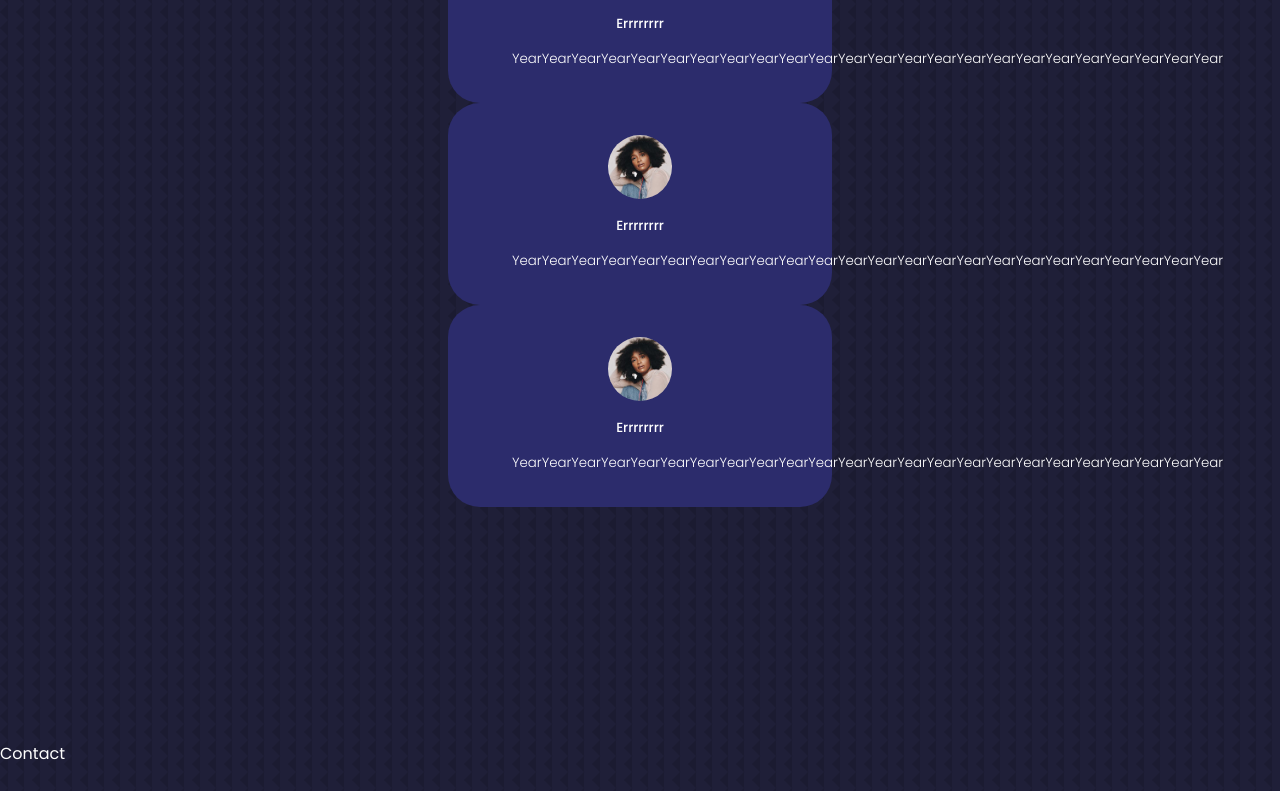
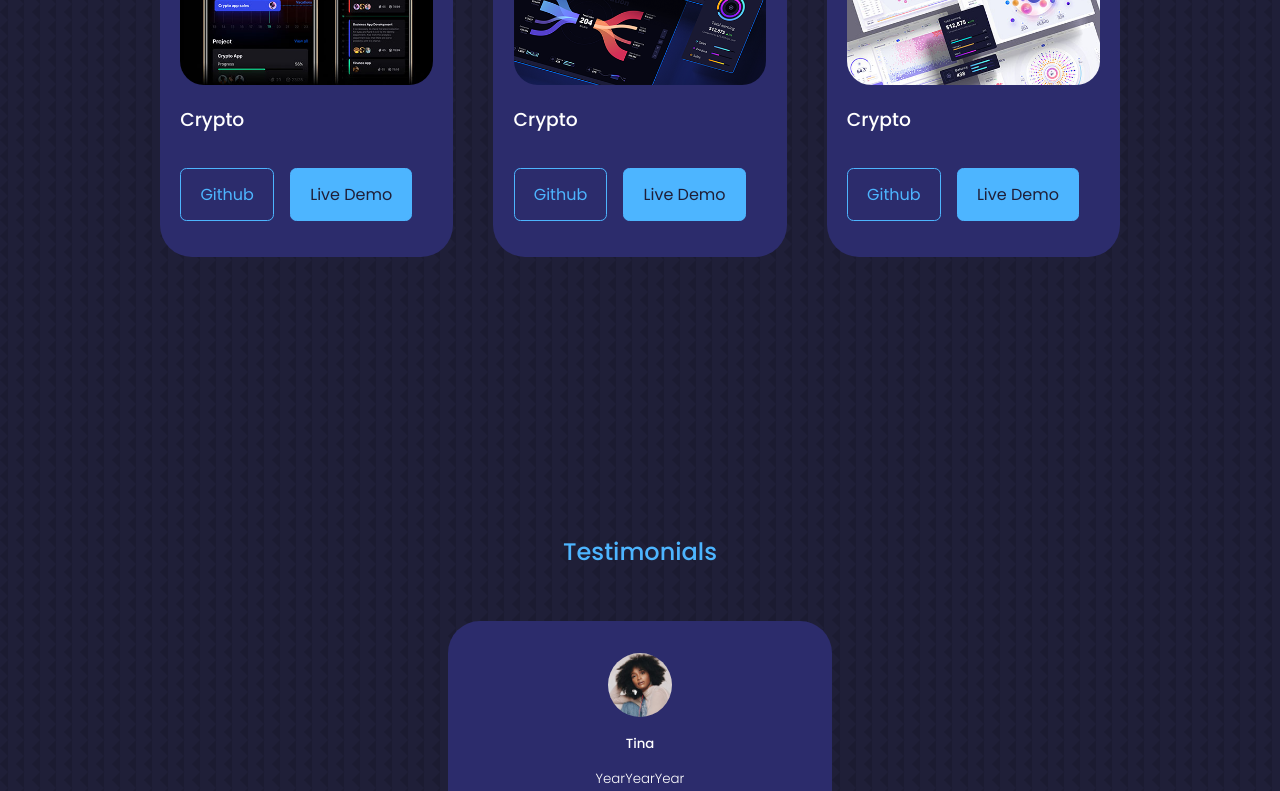
Before and after one commit to WanWin04/Personal-Site, a React (Create React App) app: page / in a window 1280 px wide. Shown: the part 3900-4691 px from the top of the page. Built offline with nearby package versions, Linux system fonts and the light colour scheme.

Commit message:
GUI - Fix view height of Testimonials

```diff
--- a/package.json
+++ b/package.json
@@ -14,6 +14,7 @@
     "react-dom": "^18.2.0",
     "react-icons": "^4.12.0",
     "react-scripts": "^5.0.1",
+    "swiper": "^11.0.5",
     "typescript": "^4.0.0",
     "web-vitals": "^2.1.4"
   },
--- a/src/Components/Testimonials/Testimonials.tsx
+++ b/src/Components/Testimonials/Testimonials.tsx
@@ -5,41 +5,45 @@ import AVTR2 from "../../assets/avatar2.jpg";
 import AVTR3 from "../../assets/avatar3.jpg";
 import AVTR4 from "../../assets/avatar4.jpg";
 
+const data = [
+  {
+    avatar: AVTR1,
+    name: "Tina",
+    review: "YearYearYear",
+  },
+  {
+    avatar: AVTR1,
+    name: "Tina",
+    review: "YearYearYear",
+  },
+  {
+    avatar: AVTR1,
+    name: "Tina",
+    review: "YearYearYear",
+  },
+]
+
 const Testimonials = () => {
   return (
     <section id="Testimonials">
       <h2>Testimonials</h2>
 
       <div className="container testimonials_container">
-        <article className="testimonials">
-          <div className="client_avatar">
-            <img src={AVTR1} alt="Avatar One" />
-          </div>
-          <h5 className="client_name">Errrrrrrr</h5>
-          <small className="client_review">
-            YearYearYearYearYearYearYearYearYearYearYearYearYearYearYearYearYearYearYearYearYearYearYearYear
-          </small>
-        </article>
-
-        <article className="testimonials">
-          <div className="client_avatar">
-            <img src={AVTR1} alt="Avatar One" />
-          </div>
-          <h5 className="client_name">Errrrrrrr</h5>
-          <small className="client_review">
-            YearYearYearYearYearYearYearYearYearYearYearYearYearYearYearYearYearYearYearYearYearYearYearYear
-          </small>
-        </article>
-
-        <article className="testimonials">
-          <div className="client_avatar">
-            <img src={AVTR1} alt="Avatar One" />
-          </div>
-          <h5 className="client_name">Errrrrrrr</h5>
-          <small className="client_review">
-            YearYearYearYearYearYearYearYearYearYearYearYearYearYearYearYearYearYearYearYearYearYearYearYear
-          </small>
-        </article>
+        {
+          data.map(({avatar, name, review}, index) => {
+            return (
+              <article key={index} className="testimonials">
+                <div className="client_avatar">
+                  <img src={avatar} />
+                </div>
+                <h5 className="client_name">{name}</h5>
+                <small className="client_review">
+                  {review}
+                </small>
+              </article>
+            );
+          })
+        }
       </div>
     </section>
   );
--- a/src/index.css
+++ b/src/index.css
@@ -61,7 +61,7 @@ h1 {
 
 section {
   margin-top: 8rem;
-  height: 100vh;
+  height: 130vh;
 }
 
 section > h2,
```
Also changed, not shown: 1 other file (tests, documents, lock files or other folders).
